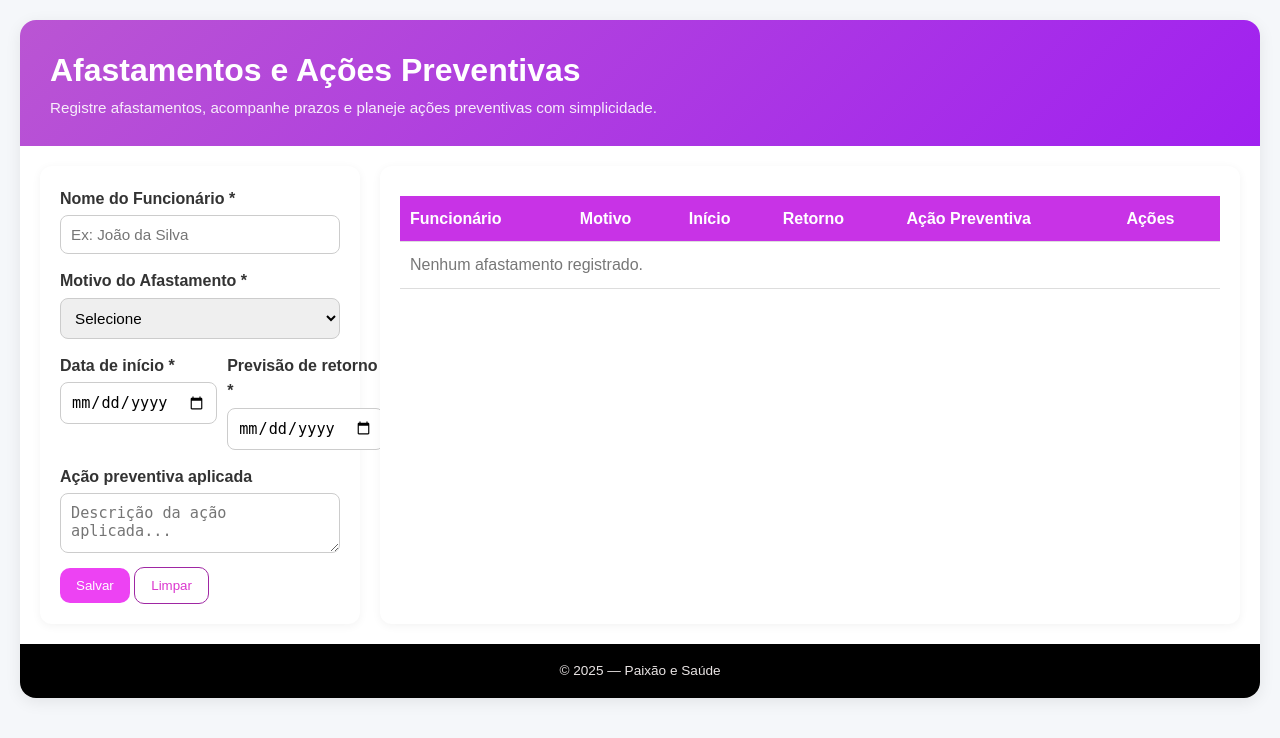
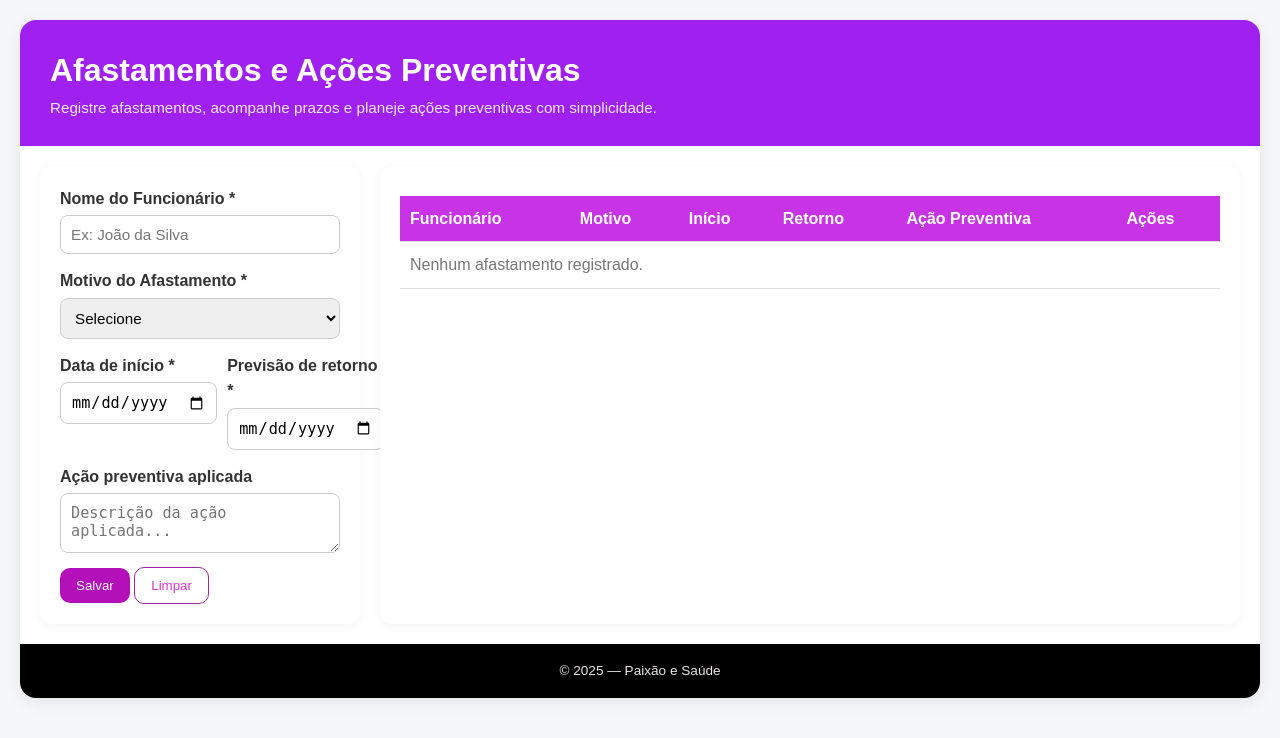
Before and after one commit to vitorzwk/front-end, a PHP site: page /afastamentos.html in a window 1280 px wide. Shown: the top 738 px of the page. Run offline with PHP 8.4, Linux system fonts and the light colour scheme.

Commit message:
Add files via upload

```diff
--- a/style.css
+++ b/style.css
@@ -22,7 +22,7 @@ overflow: hidden;
 }
 /* ======= CABEÇALHO ======= */
 header {
-background: linear-gradient(135deg, #BA55D3, #A020F0);
+background: linear-gradient(135deg, #A020F0, #A020F0);
 color: #fff;
 padding: 25px 30px;
 display: flex;
@@ -51,7 +51,7 @@ transition: 0.2s ease;
 font-weight: 500;
 }
 .btn-primary {
-background: #ed42f3;
+background: #b410b9;
 color: #fff;
 }
 .btn-primary:hover {
```
